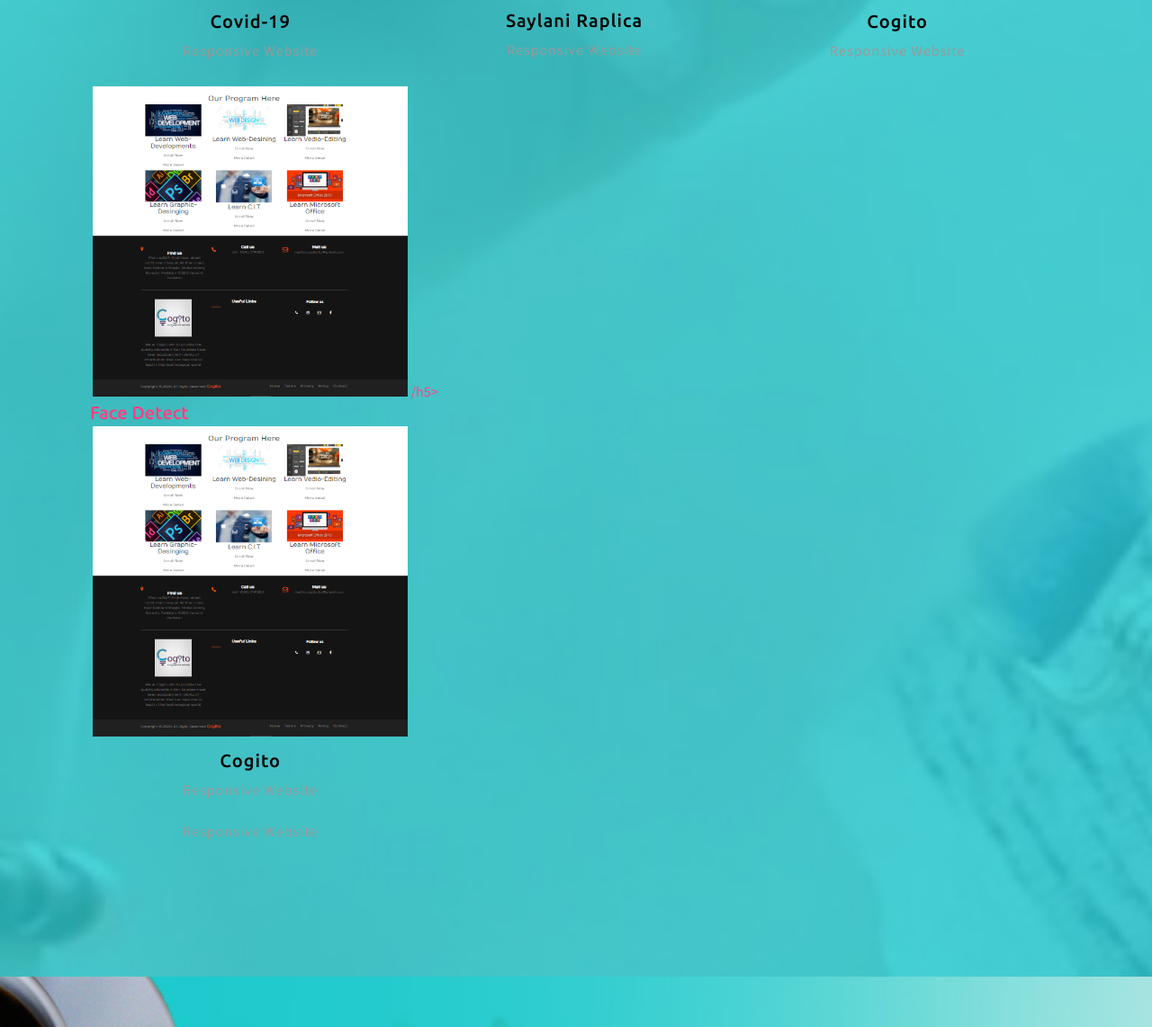
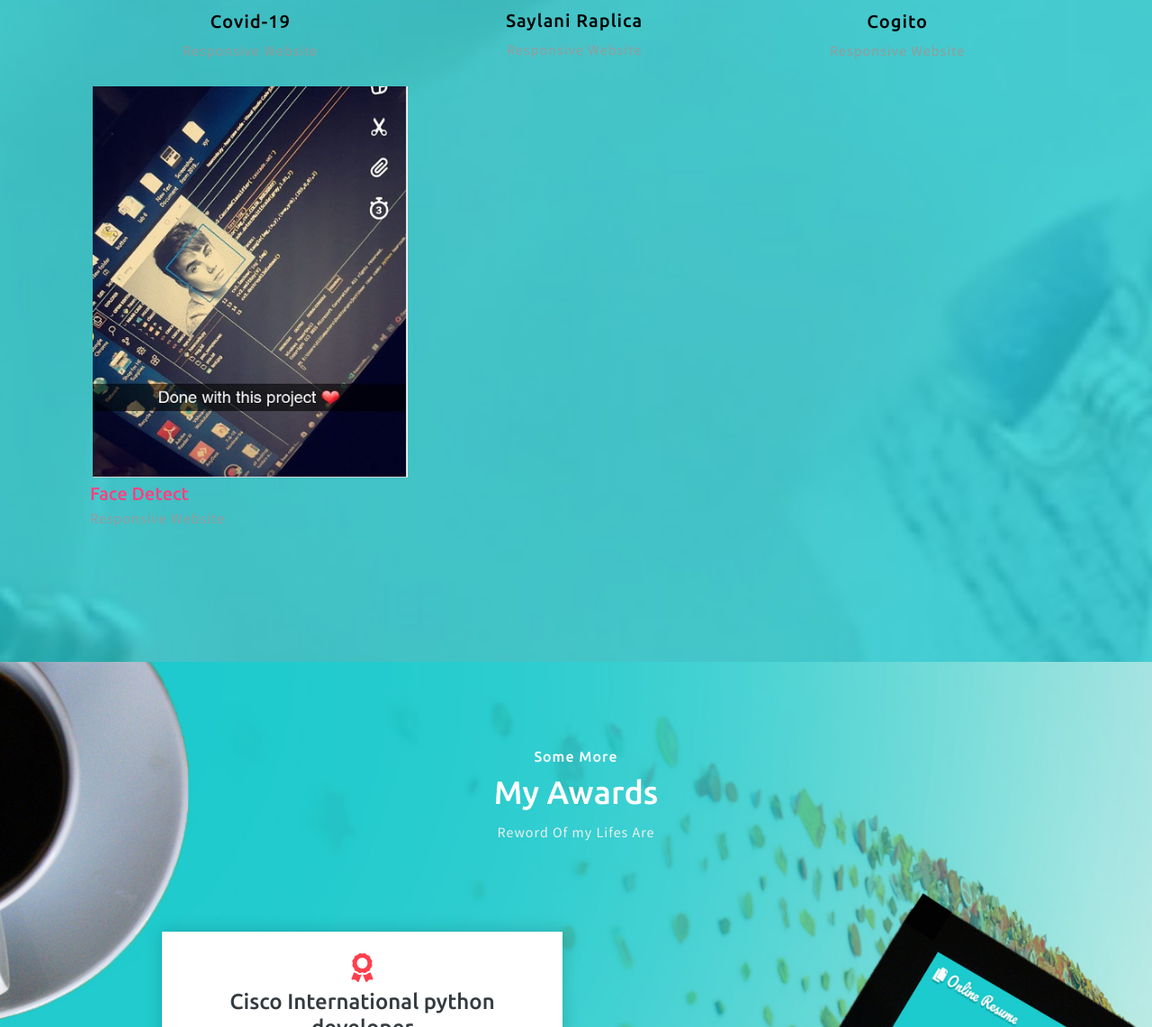
Before and after one commit to MuznaWajid/Persnal_Portfolio, a plain HTML site: page Portfolio-master/index.html in a window 1280 px wide. Shown: the part 4927-6069 px from the top of the page at 90% size. Drawn offline with Linux system fonts and the light colour scheme; animation ran at ten frames a second.

Commit message:
Update index.html

```diff
--- a/Portfolio-master/index.html
+++ b/Portfolio-master/index.html
@@ -452,21 +452,13 @@
                                 </li>
                                 <li data-aos="zoom-in">
                                     <a href="/images/Face detect.PNG" class="b-link-stripe b-animate-go  thickbox">
-                                        <img src="/images/Cogito.PNG" alt="" class="img-fluid" />
+                                        <img src="/images/Face detect.PNG" alt="" class="img-fluid" />
                                         <div>
-                                </li>/h5>
+                                </li>
                                 <h5>Face Detect </h5>
-                                <li data-aos="zoom-in">
-                                    <a href="/images/Cogito.PNG" class="b-link-stripe b-animate-go  thickbox">
-                                        <img src="/images/Cogito.PNG" alt="" class="img-fluid" />
-                                        <div>
-                                            <h5>Cogito</h5>
-                                            <p>Responsive Website</p>
-                                        </div>
-                                    </a>
-                                    <p>Responsive Website</p>
-                                    </div>
-                                    </a>
+                                <p>Responsive Website</p>
+                                </div>
+                                </a>
                                 </li>
                             </ul>
                         </section>
```
